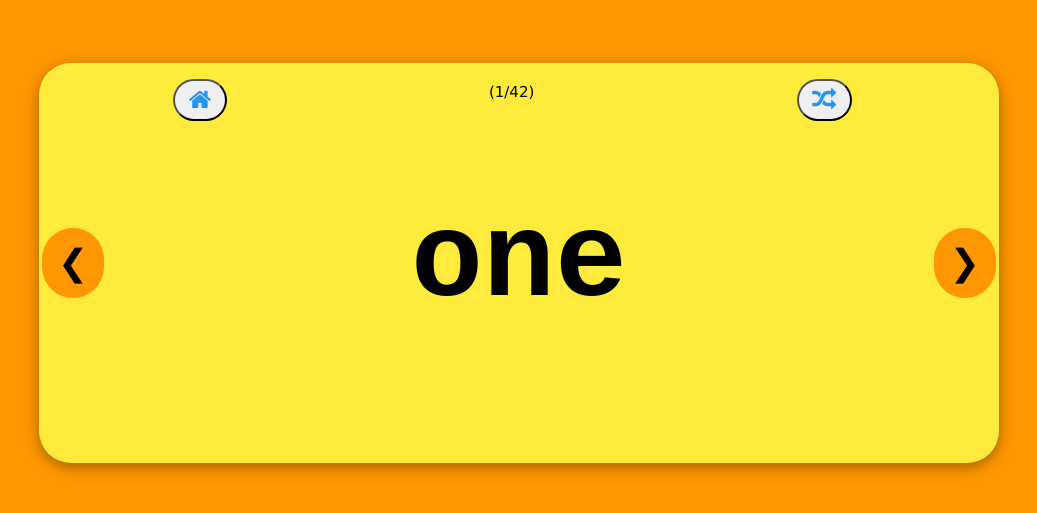
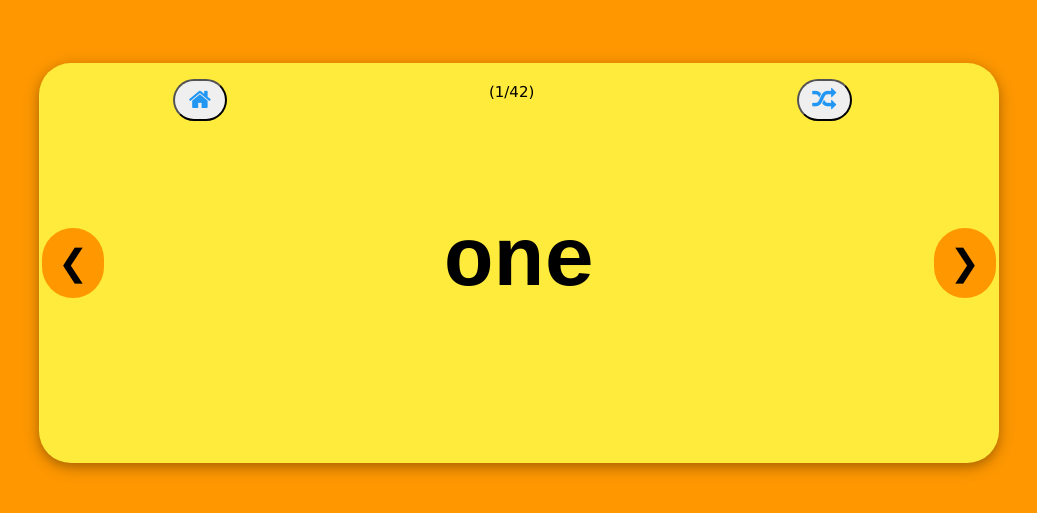
Before and after one commit to tircnf/sight-words, a Vue app: page /pre-k in a window 1280 px wide. Shown: the part 137-650 px from the top of the page, without its empty margins (121-1158 px from the left). Built offline with nearby package versions, Linux system fonts and the light colour scheme.

Commit message:
My made up sizes "mega" and "super" seemed backwards.
obviously megaman could beat superman.

```diff
--- a/src/views/CardView.vue
+++ b/src/views/CardView.vue
@@ -244,8 +244,8 @@ const wordBasedFontSize = computed(() => {
   .w3-xxxlarge{font-size:48px!important}
   .w3-jumbo{font-size:64px!important}
    -- custom
-.w3-mega { font-size: 84px; }
-.w3-super { font-size: 120px; }
+.w3-super { font-size: 84px; }
+.w3-mega { font-size: 120px; }
 
    */
 
@@ -253,9 +253,9 @@ const wordBasedFontSize = computed(() => {
 
   if (width.value < 600) {
     if (wordLength < 4) {
+      return "w3-mega"
+    } else if (wordLength < 6) {
       return "w3-super"
-    } else if (wordLength < 6) {
-      return "w3-mega"
     } else if (wordLength < 10) {
       return "w3-xxxlarge"
     } else if (wordLength < 13) {
@@ -376,11 +376,11 @@ function nextWord(count) {
 }
 
 
-.w3-mega {
+.w3-super {
   font-size: 84px;
 }
 
-.w3-super {
+.w3-mega {
   font-size: 120px;
 }
 
```
